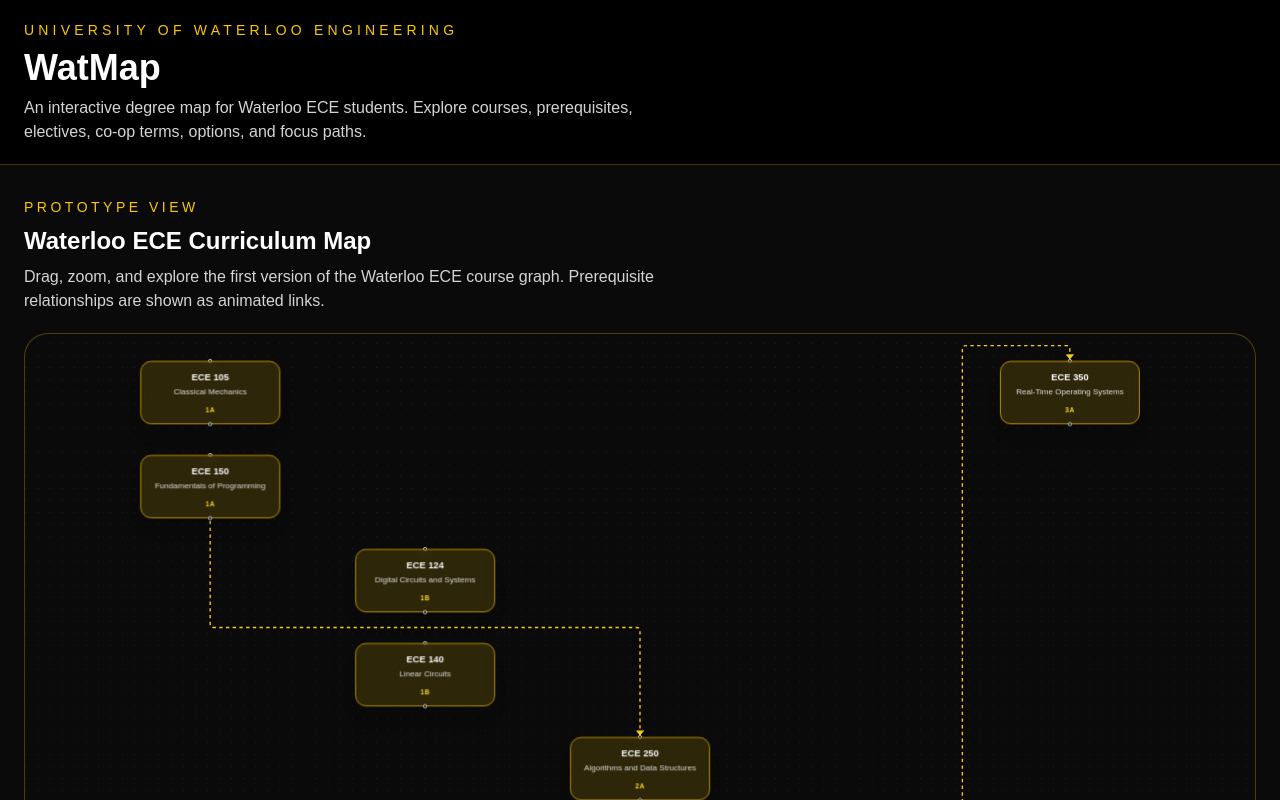
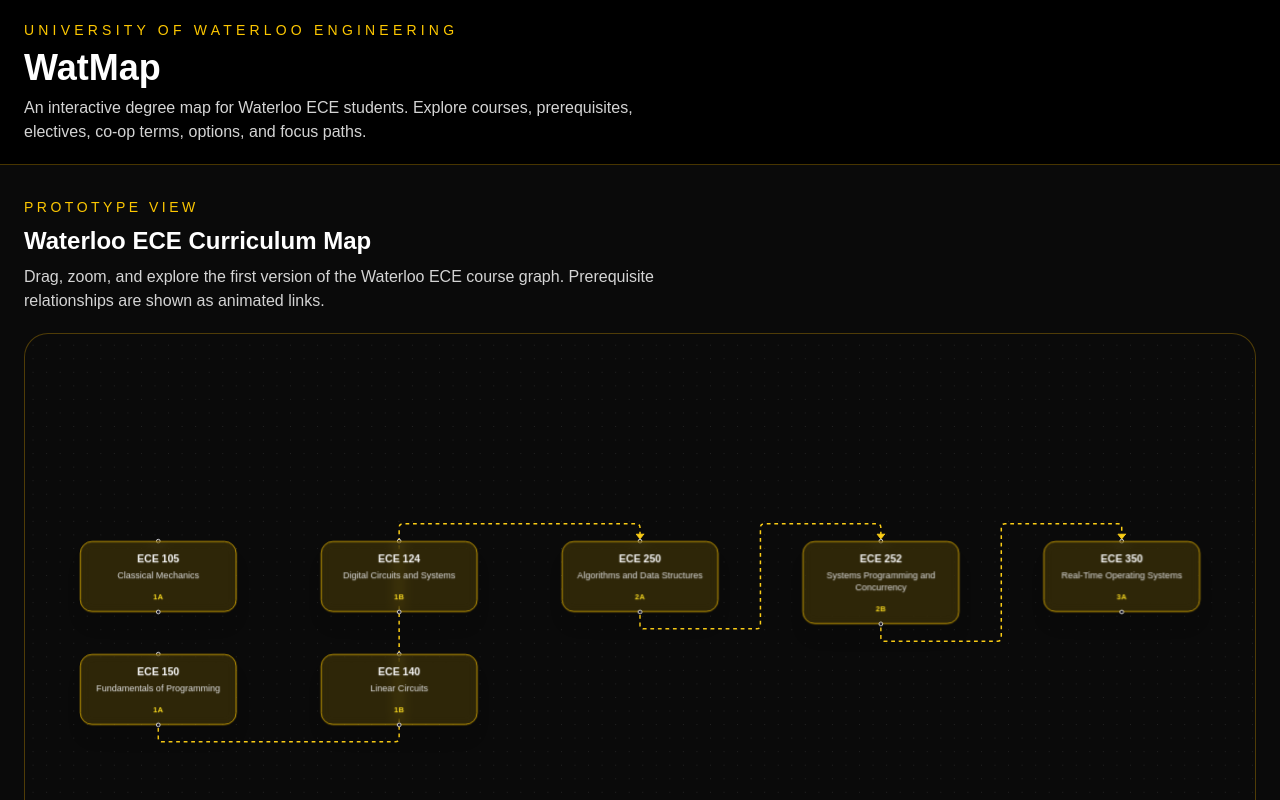
Before and after one commit to angelkassss/watmap, a Next.js app: page / in a window 1280 px wide. Shown: the top 800 px of the page. Built offline with nearby package versions, Linux system fonts and the light colour scheme.

Commit message:
stacked nodes based on y axis

```diff
--- a/components/CourseGraph.tsx
+++ b/components/CourseGraph.tsx
@@ -60,11 +60,17 @@
     // directed graph - one directsion from prereq to course
     //
 //Course = > Node, and prereq relationships = Edges
-const nodes: Node[] = courses.map((course, index) => ({ //.map turns one list into other list - concverts course data into reactflow node data
+const termCounts: Record<string, number> = {};
+
+const nodes: Node[] = courses.map((course) => {
+  const countInTerm = termCounts[course.term] ?? 0;
+  termCounts[course.term] = countInTerm + 1;
+
+  return {
     id: course.id,
     position: {
       x: termX[course.term] ?? 0,
-    y: (index % 6) * 140,
+      y: countInTerm * 150,
     },
     data: {
       label: (
@@ -86,15 +92,14 @@
       ),
     },
     type: "default",
-
-  // removes reactflows default white node box
     style: {
       background: "transparent",
       border: "none",
       padding: 0,
       width: 208,
     },
-}));
+  };
+});
 // prerequisite relationships -> edges, animated for visual effect
 const edges: Edge[] = courses.flatMap((course) =>
   (course.prerequisites ?? []).map((prereq) => ({
```
Lines whose indentation alone changed are shown as unchanged.
